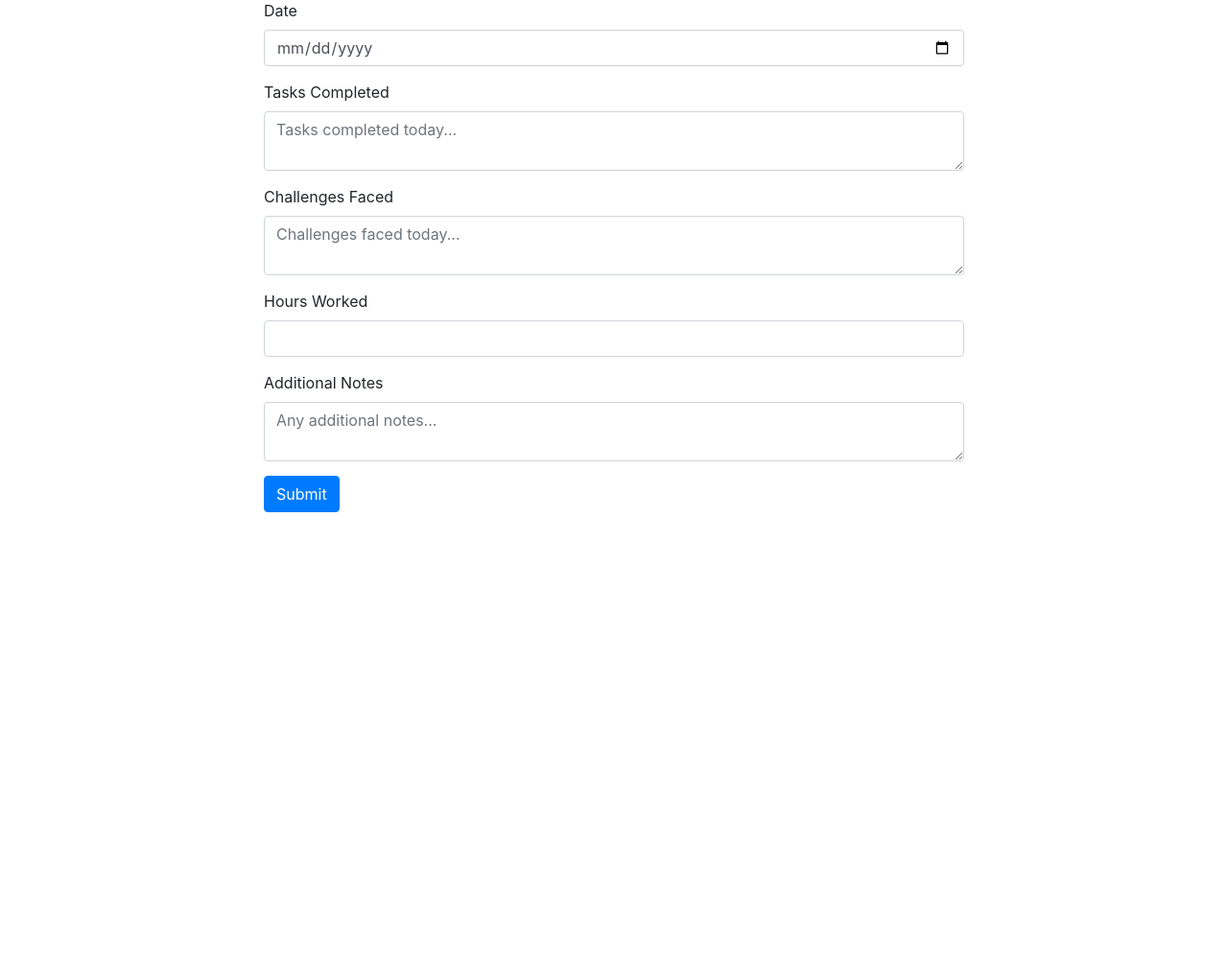
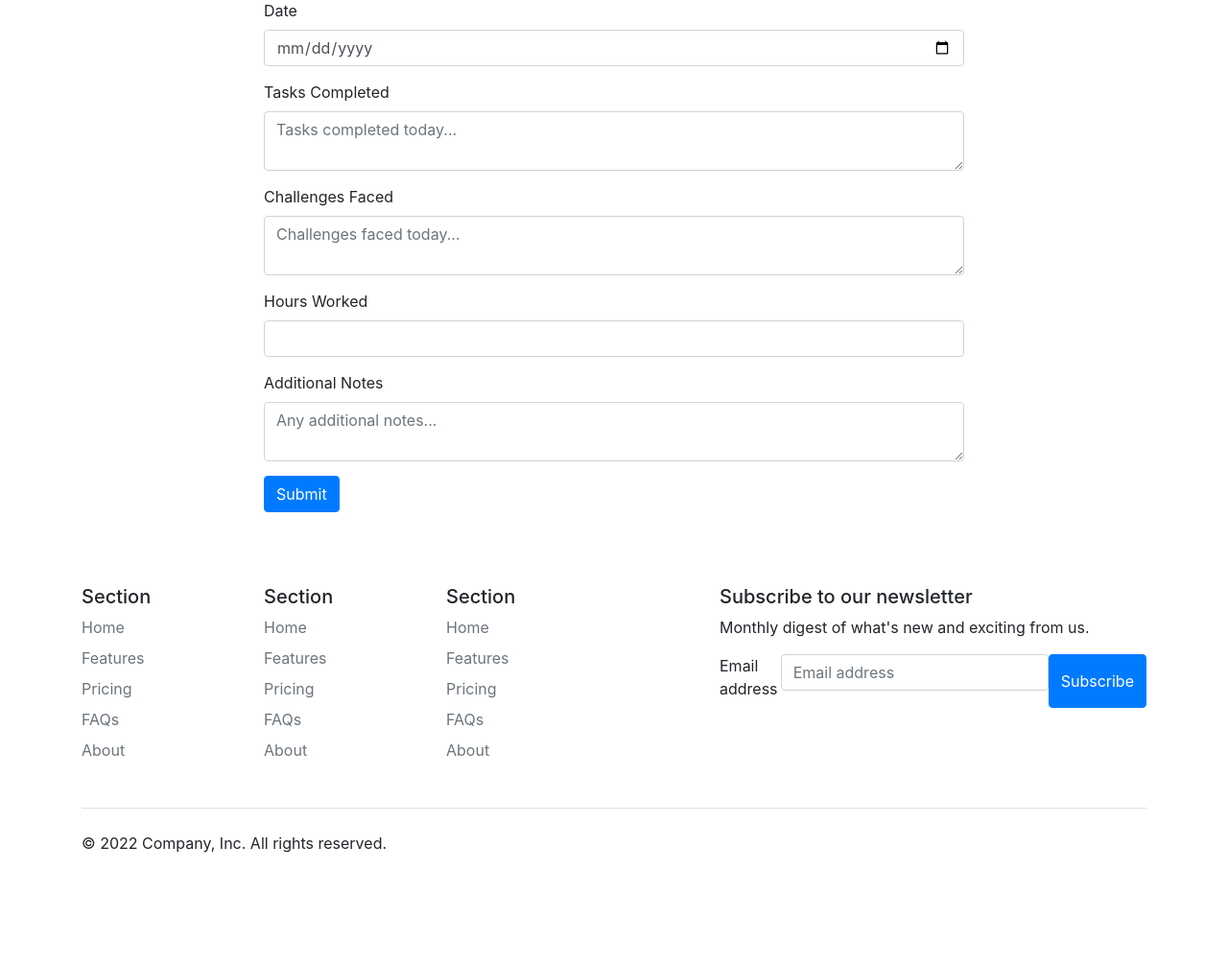
Before and after one commit to saadqureshi-1/hydraflow, a Flask app: page / in a window 1280 px wide. Shown: the part 219-1224 px from the top of the page at 96% size. Before the commit the page ends 753 px from the top, so only its background shows below. Run offline with Flask 3, Linux system fonts and the light colour scheme; the visitor is signed in with stand-in values (Sample User, id 1); some libraries are stand-ins or nearby versions.

Commit message:
add footer

```diff
--- a/app/templates/base.html
+++ b/app/templates/base.html
@@ -64,5 +64,65 @@
         {% endwith %}
         {% block content %}{% endblock %}
     </div>
+
+    <div class="container">
+    <footer class="py-5">
+        <div class="row">
+        <div class="col-6 col-md-2 mb-3">
+            <h5>Section</h5>
+            <ul class="nav flex-column">
+            <li class="nav-item mb-2"><a href="#" class="nav-link p-0 text-muted">Home</a></li>
+            <li class="nav-item mb-2"><a href="#" class="nav-link p-0 text-muted">Features</a></li>
+            <li class="nav-item mb-2"><a href="#" class="nav-link p-0 text-muted">Pricing</a></li>
+            <li class="nav-item mb-2"><a href="#" class="nav-link p-0 text-muted">FAQs</a></li>
+            <li class="nav-item mb-2"><a href="#" class="nav-link p-0 text-muted">About</a></li>
+            </ul>
+        </div>
+
+        <div class="col-6 col-md-2 mb-3">
+            <h5>Section</h5>
+            <ul class="nav flex-column">
+            <li class="nav-item mb-2"><a href="#" class="nav-link p-0 text-muted">Home</a></li>
+            <li class="nav-item mb-2"><a href="#" class="nav-link p-0 text-muted">Features</a></li>
+            <li class="nav-item mb-2"><a href="#" class="nav-link p-0 text-muted">Pricing</a></li>
+            <li class="nav-item mb-2"><a href="#" class="nav-link p-0 text-muted">FAQs</a></li>
+            <li class="nav-item mb-2"><a href="#" class="nav-link p-0 text-muted">About</a></li>
+            </ul>
+        </div>
+
+        <div class="col-6 col-md-2 mb-3">
+            <h5>Section</h5>
+            <ul class="nav flex-column">
+            <li class="nav-item mb-2"><a href="#" class="nav-link p-0 text-muted">Home</a></li>
+            <li class="nav-item mb-2"><a href="#" class="nav-link p-0 text-muted">Features</a></li>
+            <li class="nav-item mb-2"><a href="#" class="nav-link p-0 text-muted">Pricing</a></li>
+            <li class="nav-item mb-2"><a href="#" class="nav-link p-0 text-muted">FAQs</a></li>
+            <li class="nav-item mb-2"><a href="#" class="nav-link p-0 text-muted">About</a></li>
+            </ul>
+        </div>
+
+        <div class="col-md-5 offset-md-1 mb-3">
+            <form>
+            <h5>Subscribe to our newsletter</h5>
+            <p>Monthly digest of what's new and exciting from us.</p>
+            <div class="d-flex flex-column flex-sm-row w-100 gap-2">
+                <label for="newsletter1" class="visually-hidden">Email address</label>
+                <input id="newsletter1" type="text" class="form-control" placeholder="Email address">
+                <button class="btn btn-primary" type="button">Subscribe</button>
+            </div>
+            </form>
+        </div>
+        </div>
+
+        <div class="d-flex flex-column flex-sm-row justify-content-between py-4 my-4 border-top">
+        <p>© 2022 Company, Inc. All rights reserved.</p>
+        <ul class="list-unstyled d-flex">
+            <li class="ms-3"><a class="link-dark" href="#"><svg class="bi" width="24" height="24"><use xlink:href="#twitter"></use></svg></a></li>
+            <li class="ms-3"><a class="link-dark" href="#"><svg class="bi" width="24" height="24"><use xlink:href="#instagram"></use></svg></a></li>
+            <li class="ms-3"><a class="link-dark" href="#"><svg class="bi" width="24" height="24"><use xlink:href="#facebook"></use></svg></a></li>
+        </ul>
+        </div>
+    </footer>
+    </div>
 </body>
 </html>
--- a/app/templates/index.html
+++ b/app/templates/index.html
@@ -30,4 +30,7 @@
 
     </div>
 </div>
+
+
+
 {% endblock %}
```
Also changed, not shown: 1 other file.
